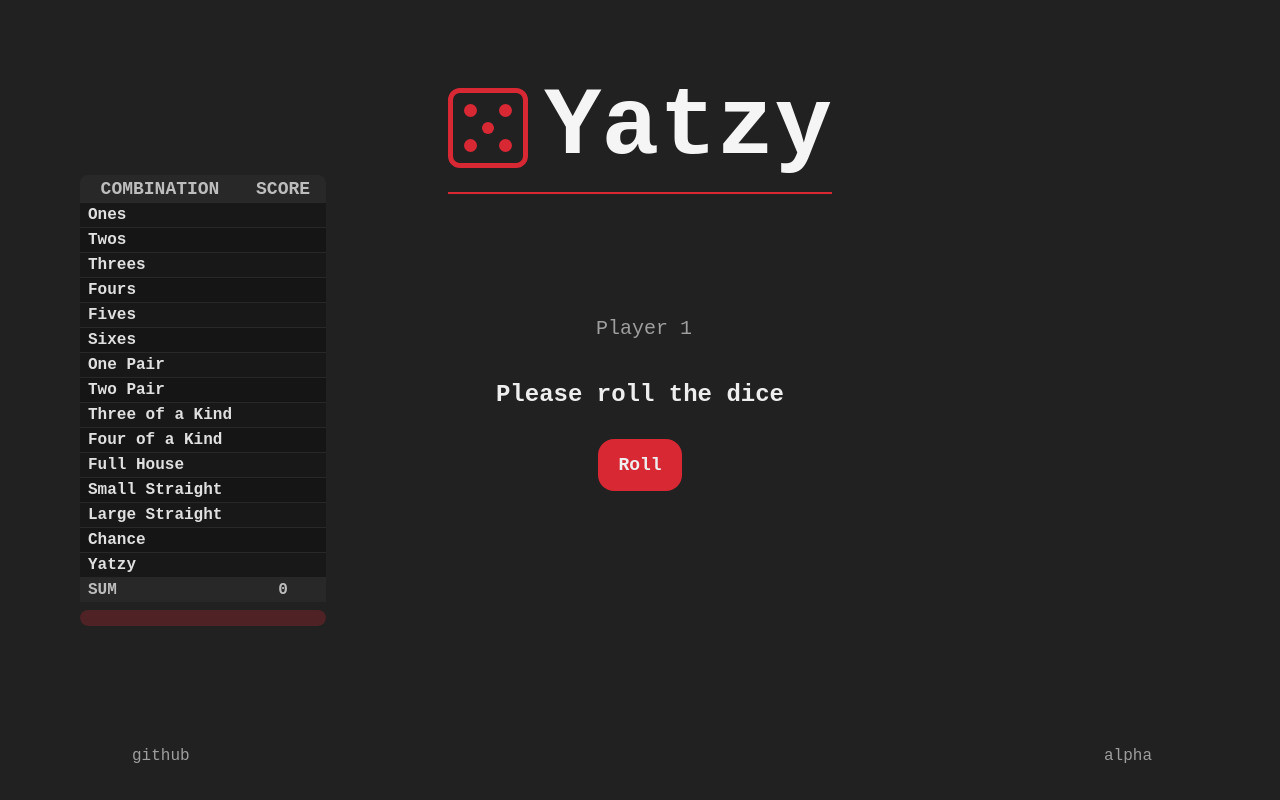
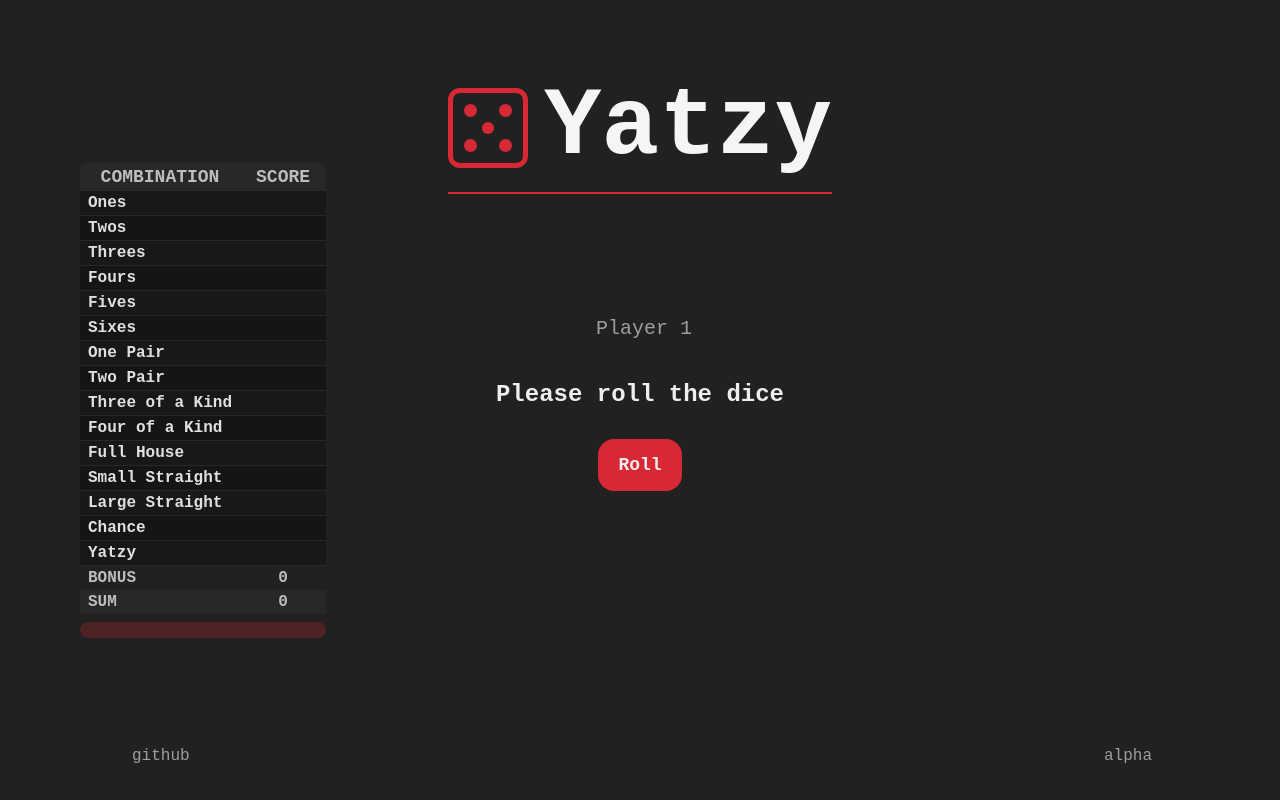
Before and after one commit to Dou2ble/Yatzy, a React (Vite) app: page / in a window 1280 px wide. Both pictures are taken after a click on the button "Start". Built offline with nearby package versions, Linux system fonts and the light colour scheme; a web font is replaced by a local one; what @iconify/tailwind4 would draw is missing.

Commit message:
added support for bonus score and game ending

```diff
--- a/src/CombinationTable.tsx
+++ b/src/CombinationTable.tsx
@@ -1,6 +1,6 @@
 import { combinations } from "./combinations";
 import type { Combination } from "./combinations";
-import { playerTotalScore, type Player } from "./player";
+import { playerBonusScore, playerTotalScore, type Player } from "./player";
 import type { DiceData } from "./Dice";
 import { useMemo, useState } from "react";
 import Button from "./Button";
@@ -79,7 +79,11 @@ export default function CombinationTable(props: {
           ))}
         </tbody>
         <tfoot>
-          <tr className={`bg-gray-700 text-gray-400 uppercase font-bold`}>
+	        <tr className="bg-gray-800 text-gray-400 uppercase font-bold">
+            <th className="px-2 text-left">Bonus</th>
+            <td className="px-2">{playerBonusScore(props.player)}</td>
+          </tr>
+          <tr className="bg-gray-700 text-gray-400 uppercase font-bold">
             <th className="px-2 text-left">Sum</th>
             <td className="px-2">{playerTotalScore(props.player)}</td>
           </tr>
--- a/src/Game.tsx
+++ b/src/Game.tsx
@@ -6,7 +6,7 @@ import { useEffect, useMemo, useState } from "react";
 import Modal from "./Modal";
 import _ from "lodash";
 import CheatMenu from "./CheatMenu";
-import { Player } from "./player";
+import { Player, playerTotalScore } from "./player";
 import Header from "./Header";
 import { combinations } from "./combinations";
 
@@ -28,6 +28,24 @@ export default function Game(props: {players: Player[], changePlayers: (players:
 		}
 
 		return true;
+  }, [props.players])
+
+  const winners: {names: string[], score: number} = useMemo(() => {
+		let bestPlayers: string[] = [];
+		let bestScore = -1;
+
+		props.players.forEach((player) => {
+			const score = playerTotalScore(player)
+
+			if (score == bestScore) {
+				bestPlayers.push(player.name)
+			} else if (score > bestScore) {
+				bestPlayers = [player.name]
+				bestScore = score
+			}
+		})
+
+		return {names: bestPlayers, score: bestScore}
   }, [props.players])
 
   function randomDiceValue(): number {
@@ -114,6 +132,16 @@ export default function Game(props: {players: Player[], changePlayers: (players:
         />
       </Modal>
 
+      <Modal
+      	title="Game Has Ended"
+       	onClose={() => {
+        location.reload()
+        }}
+        isOpen={isGameEnded}
+      >
+				<div>The {winners.names.length > 1 ? "winners are" : "winner is"} {winners.names.join(" and ")} with a score of {winners.score} points!</div>
+      </Modal>
+
       <Header barWidth={`${(100 / 3) * rolls}%`} />
 
       <aside className="lg:absolute lg:left-20 lg:h-lvh lg:flex lg:flex-col lg:justify-center lg:items-center pb-8 pt-3 lg:pb-0 lg:pt-0">
--- a/src/player.ts
+++ b/src/player.ts
@@ -3,6 +3,24 @@ export interface Player {
   combinationScoreboard: {
     [key: string]: number;
   };
+}
+
+export function playerBonusScore(player: Player): number {
+  let higherSectionResult = 0;
+
+  Object.entries(player.combinationScoreboard).forEach(([name, score]) => {
+  	if (["Ones", "Twos", "Threes", "Fours", "Fives", "Sixes"].includes(name)) {
+		  console.log(name)
+   	  higherSectionResult += score;
+	  }
+  });
+
+  // source: https://en.wikipedia.org/wiki/Yatzy
+  if (higherSectionResult >= 36) {
+		return 50;
+  } else {
+		return 0;
+  }
 }
 
 export function playerTotalScore(player: Player): number {
@@ -11,6 +29,8 @@ export function playerTotalScore(player: Player): number {
   Object.values(player.combinationScoreboard).forEach((score) => {
     result += score;
   });
+
+  result += playerBonusScore(player)
 
   return result;
 }
```
